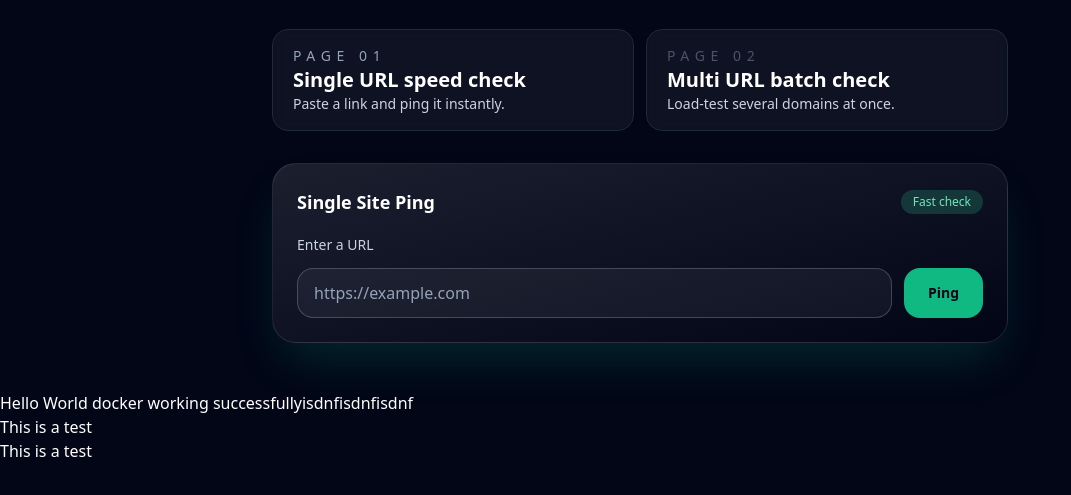
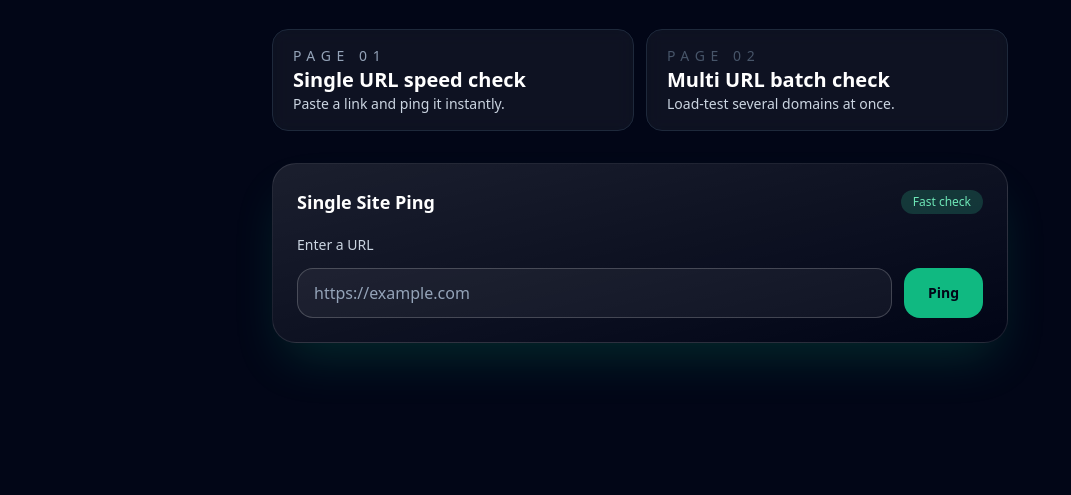
Before and after one commit to Mamdouhreda/urlpinger, a plain HTML site: page frontend/index.html in a window 1280 px wide. Shown: the part 157-652 px from the top of the page, without its empty margins (0-1071 px from the left). Drawn offline with nearby package versions, Linux system fonts and the light colour scheme.

Commit message:
update the html file

```diff
--- a/frontend/index.html
+++ b/frontend/index.html
@@ -386,10 +386,5 @@
       });
     </script>
 
-
-
-<h1>Hello World docker working successfullyisdnfisdnfisdnf</h1>
-<p>This is a test</p>
-<p>This is a test</p>
   </body>
 </html>
```
